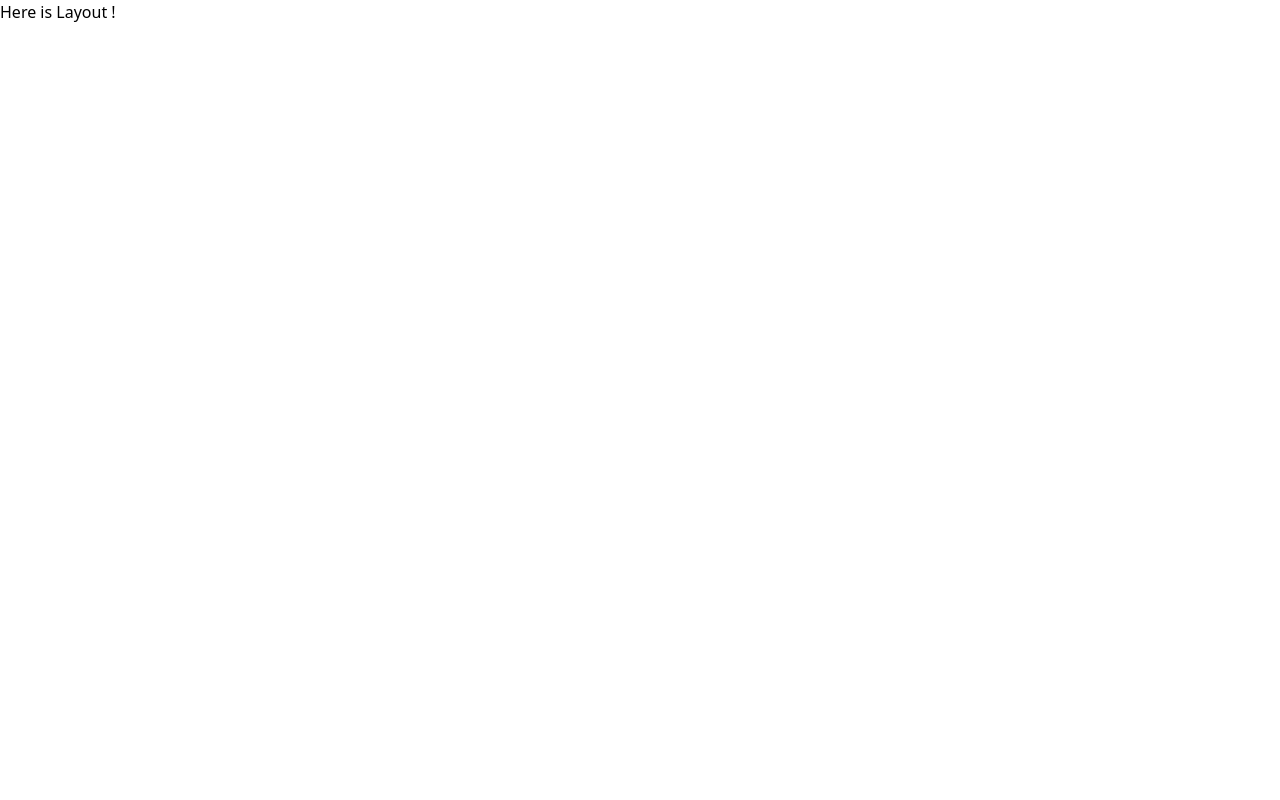
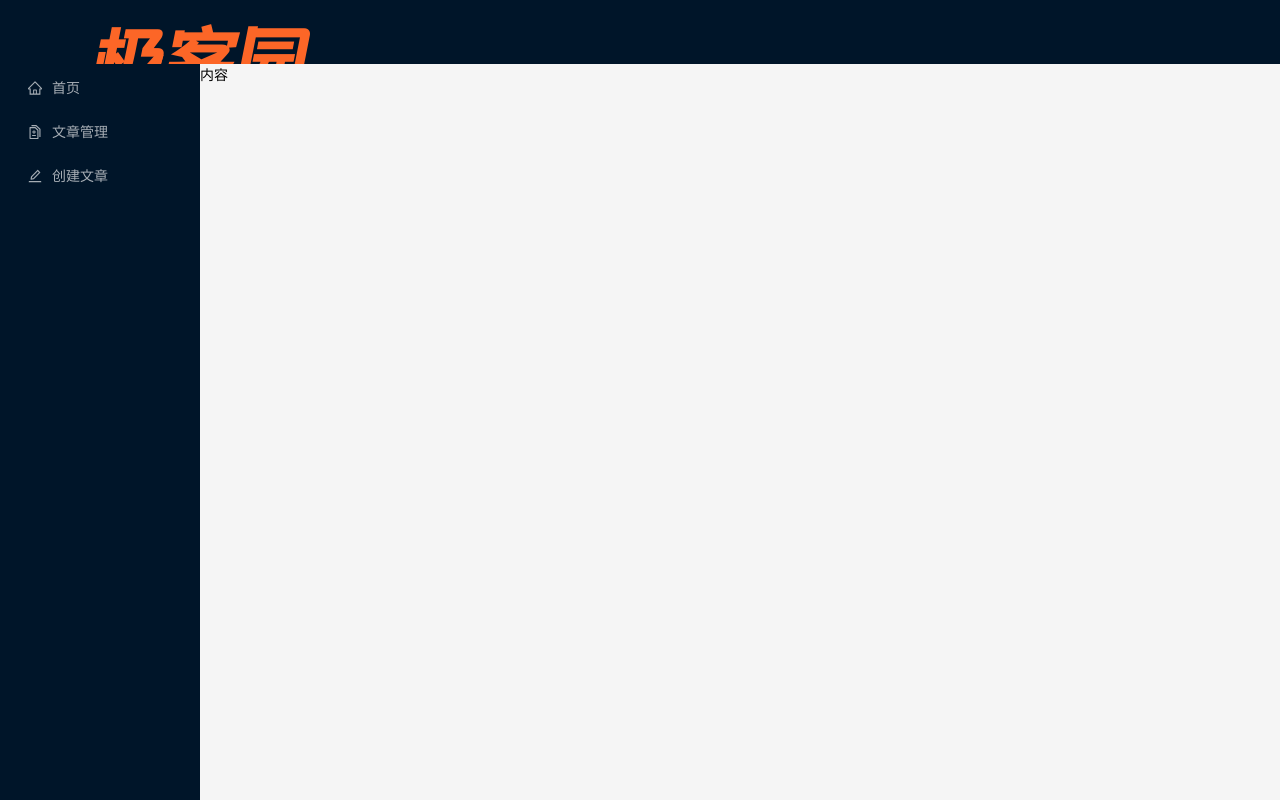
Before and after one commit to LynasTing/react-basic, a React (Create React App) app: page / in a window 1280 px wide. Built offline with nearby package versions, Linux system fonts and the light colour scheme; sample sign-in values are in the browser's storage.

Commit message:
-ci: layout页面的静态布局及样式

```diff
--- a/src/day_06/pages/Layout/index.js
+++ b/src/day_06/pages/Layout/index.js
@@ -1,9 +1,60 @@
-const Layout = () => {
+import { Layout, Menu, Popconfirm } from 'antd'
+import {
+  HomeOutlined,
+  DiffOutlined,
+  EditOutlined,
+  LogoutOutlined
+} from '@ant-design/icons'
+
+import logo from '@/day_06/assets/logo.png'
+
+const { Header, Sider } = Layout
+
+const items = [
+  {
+    label: '首页',
+    key: '/',
+    icon: <HomeOutlined />
+  },
+  {
+    label: '文章管理',
+    key: '/article',
+    icon: <DiffOutlined />
+  },
+  {
+    label: '创建文章',
+    key: '/publish',
+    icon: <EditOutlined />
+  }
+]
+
+const GeekLayout = () => {
   return (
-    <div>
-      <p>Here is Layout !</p>
-    </div>
+    <Layout>
+      <Header className="px-0 py-0">
+        <img src={logo} alt='logo' className='w-48 h-14 scale-90' />
+        <div className="absolute right-0 top-0 pr-5 text-white">
+          <span className="mr-5">Lynas</span>
+          <span className="inline-block cursor-pointer">
+            <Popconfirm title="是否确认退出？" okText="退出" cancelText="取消">
+              <LogoutOutlined /> 退出
+            </Popconfirm>
+          </span>
+        </div>
+      </Header>
+      <Layout>
+        <Sider width={200} className="site-layout-background">
+          <Menu
+            mode="inline"
+            theme="dark"
+            items={items}
+            style={{ height: '100%', borderRight: 0 }}></Menu>
+        </Sider>
+        <Layout className="overflow-y-auto px-5 py-5">
+          内容
+        </Layout>
+      </Layout>
+    </Layout>
   )
 }
-
-export default Layout
+export default GeekLayout
--- a/src/day_06/router/index.js
+++ b/src/day_06/router/index.js
@@ -8,7 +8,7 @@ const Login = lazy(() => import('@/day_06/pages/Login'))
 const router = createBrowserRouter([
   {
     path: '',
-    element:<Suspense fallback="加载中"> <AuthRouter><Layout /></AuthRouter></Suspense>
+    element:<AuthRouter><Layout /></AuthRouter>
   },
   {
     path: '/login',
--- a/src/day_06/style/index.scss
+++ b/src/day_06/style/index.scss
@@ -1,3 +1,12 @@
+html, body, #root {
+  height: 100%;
+}
 .login-page {
   background-image: url('~@/day_06/assets/login.png');
 }
+.ant-layout {
+  height: 100%;
+}
+.ant-layout-header {
+  padding: 0 !important;
+}
```
